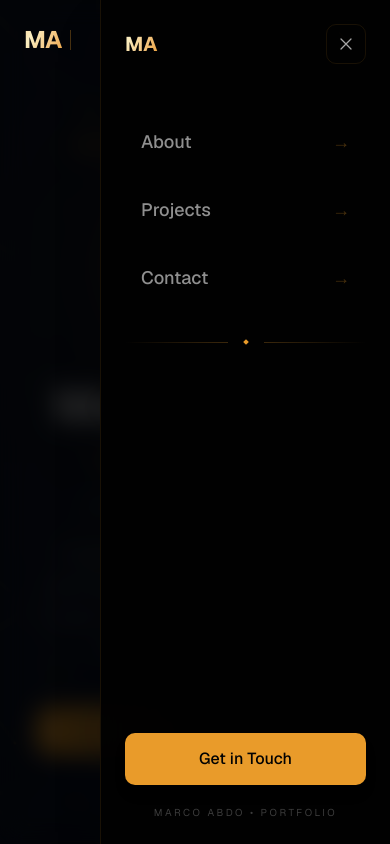
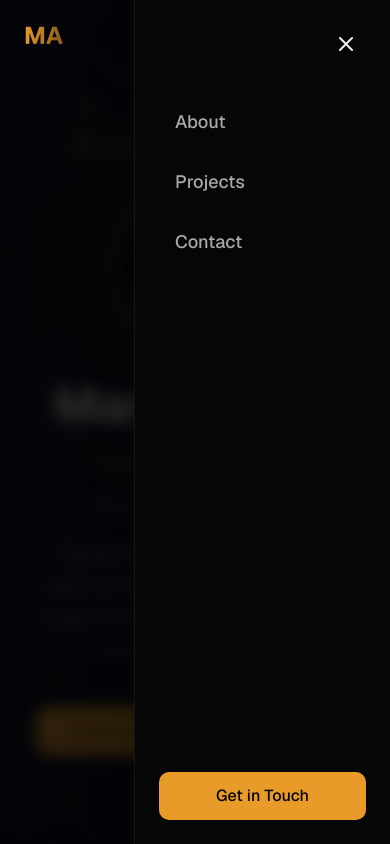
Before and after one commit to marcoabdo20/portfolio-project, a Next.js app: page / in a window 390 px wide. Both pictures are taken after a click on the button 346 px from the left and 40 px from the top of the page. Shown: the top 844 px of the page. Built offline with nearby package versions, Linux system fonts and the light colour scheme.

Commit message:
Refactor Navbar component; improve scroll handling, simplify menu items, and enhance mobile menu interactions

```diff
--- a/components/navbar.tsx
+++ b/components/navbar.tsx
@@ -8,309 +8,131 @@
   const [isMobileMenuOpen, setIsMobileMenuOpen] = useState(false)
 
   const handleScroll = useCallback(() => {
-    setIsScrolled(window.scrollY > 40)
+    setIsScrolled(window.scrollY > 50)
   }, [])
 
   useEffect(() => {
     window.addEventListener("scroll", handleScroll)
-
-    return () => {
-      window.removeEventListener("scroll", handleScroll)
-    }
+    return () => window.removeEventListener("scroll", handleScroll)
   }, [handleScroll])
 
   const scrollToSection = useCallback((id: string) => {
     const element = document.getElementById(id)
-
-    element?.scrollIntoView({
-      behavior: "smooth",
-      block: "start",
-    })
-
+    element?.scrollIntoView({ behavior: "smooth" })
     setIsMobileMenuOpen(false)
   }, [])
 
-  const menuItems = [
-    { label: "About", id: "about" },
-    { label: "Projects", id: "projects" },
-    { label: "Contact", id: "contact" },
-  ]
+  const menuItems = ["About", "Projects", "Contact"]
 
-  const prefersReducedMotion =
-    typeof window !== "undefined" &&
-    window.matchMedia(
-      "(prefers-reduced-motion: reduce)"
-    ).matches
+  const prefersReducedMotion = typeof window !== 'undefined' && window.matchMedia('(prefers-reduced-motion: reduce)').matches;
 
   return (
     <>
-      {/* ================= NAVBAR ================= */}
-
       <motion.nav
         role="navigation"
         aria-label="Main navigation"
         initial={{ opacity: 0, y: -20 }}
         animate={{ opacity: 1, y: 0 }}
         transition={{ duration: 0.8 }}
-        className={`fixed left-0 top-0 z-50 w-full transition-all duration-500 ${
-          isScrolled
-            ? "bg-background/70 backdrop-blur-xl"
-            : "bg-transparent"
+        className={`fixed top-0 w-full z-50 transition-all duration-300 will-change-transform ${
+          isScrolled ? "bg-background/80 backdrop-blur-md border-b border-border" : "bg-transparent"
         }`}
       >
-        {/* Gold bottom line */}
-
-        <div
-          className={`absolute bottom-0 left-0 h-px w-full transition-opacity duration-500 ${
-            isScrolled
-              ? "bg-gradient-to-r from-transparent via-primary/40 to-transparent opacity-100"
-              : "opacity-0"
-          }`}
-        />
-
-        <div className="mx-auto flex h-20 max-w-6xl items-center justify-between px-6">
-          {/* ================= LOGO ================= */}
-
-          <motion.button
-            type="button"
+        <div className="max-w-6xl mx-auto px-6 py-4 flex items-center justify-between">
+          <motion.div
+            whileHover={{ scale: 1.05 }}
+            className="text-2xl font-bold bg-gradient-to-r from-primary to-primary/60 bg-clip-text text-transparent cursor-pointer"
             onClick={() => scrollToSection("hero")}
-            whileHover={
-              prefersReducedMotion
-                ? {}
-                : {
-                    scale: 1.05,
-                  }
-            }
-            whileTap={
-              prefersReducedMotion
-                ? {}
-                : {
-                    scale: 0.95,
-                  }
-            }
-            className="group relative flex items-center"
             aria-label="Go to top"
           >
-            {/* Glow */}
+            MA
+          </motion.div>
 
-            <span
-              aria-hidden="true"
-              className="absolute inset-0 -z-10 rounded-full bg-primary/10 blur-xl opacity-0 transition-opacity duration-500 group-hover:opacity-100"
-            />
-
-            {/* Logo */}
-
-            <span className="text-2xl font-bold tracking-tight text-gradient-gold">
-              MA
-            </span>
-
-            {/* Small line */}
-
-            <span className="ml-2 h-5 w-px bg-primary/30" />
-
-            <span className="ml-2 hidden text-[10px] uppercase tracking-[0.25em] text-foreground/40 sm:block">
-              Portfolio
-            </span>
-          </motion.button>
-
-          {/* ================= DESKTOP MENU ================= */}
-
-          <div className="hidden items-center gap-9 md:flex">
+          <div className="hidden md:flex gap-8">
             {menuItems.map((item) => (
               <motion.button
                 type="button"
-                key={item.id}
-                onClick={() => scrollToSection(item.id)}
-                whileHover={
-                  prefersReducedMotion
-                    ? {}
-                    : {
-                        y: -2,
-                      }
-                }
-                className="group relative py-2 text-sm font-medium text-foreground/60 transition-colors duration-300 hover:text-primary"
+                key={item}
+                whileHover={{ color: "#bf9000" }}
+                onClick={() => scrollToSection(item.toLowerCase())}
+                className="text-foreground/70 hover:text-primary transition-colors text-sm font-medium"
               >
-                {item.label}
-
-                {/* Underline */}
-
-                <span className="absolute bottom-0 left-1/2 h-px w-0 -translate-x-1/2 bg-primary transition-all duration-300 group-hover:w-full" />
+                {item}
               </motion.button>
             ))}
           </div>
 
-          {/* ================= DESKTOP CTA ================= */}
-
           <motion.button
             type="button"
+            whileHover={{ scale: 1.05 }}
+            whileTap={{ scale: 0.95 }}
             onClick={() => scrollToSection("contact")}
-            whileHover={
-              prefersReducedMotion
-                ? {}
-                : {
-                    y: -2,
-                    scale: 1.02,
-                  }
-            }
-            whileTap={
-              prefersReducedMotion
-                ? {}
-                : {
-                    scale: 0.97,
-                  }
-            }
-            className="group relative hidden overflow-hidden rounded-lg border border-primary/40 bg-primary/[0.04] px-5 py-2.5 text-sm font-medium text-primary backdrop-blur-sm transition-all duration-500 hover:border-primary hover:bg-primary/10 hover:shadow-[0_0_25px_var(--gold-soft)] md:block"
+            className="hidden md:block px-6 py-2 bg-primary text-primary-foreground rounded-lg font-medium text-sm hover:shadow-lg hover:shadow-primary/50 transition-all"
           >
-            <span className="relative z-10">
             Get in Touch
-            </span>
-
-            {/* Hover shine */}
-
-            <span
-              aria-hidden="true"
-              className="absolute inset-0 -translate-x-full bg-white/10 transition-transform duration-700 group-hover:translate-x-full"
-            />
           </motion.button>
 
-          {/* ================= MOBILE BUTTON ================= */}
-
+          {/* Mobile Menu Button */}
           <motion.button
             type="button"
-            whileTap={
-              prefersReducedMotion
-                ? {}
-                : {
-                    scale: 0.9,
-                  }
-            }
-            onClick={() =>
-              setIsMobileMenuOpen(!isMobileMenuOpen)
-            }
-            className="relative flex h-10 w-10 items-center justify-center rounded-lg border border-primary/20 bg-primary/[0.03] md:hidden"
+            whileTap={{ scale: 0.9 }}
+            onClick={() => setIsMobileMenuOpen(!isMobileMenuOpen)}
+            className="md:hidden w-10 h-10 flex flex-col items-center justify-center gap-1.5"
             aria-label="Toggle menu"
             aria-expanded={isMobileMenuOpen}
             aria-controls="mobile-menu"
           >
-            <div className="flex w-5 flex-col gap-1.5">
             <motion.span
-                animate={
-                  isMobileMenuOpen
-                    ? {
-                        rotate: 45,
-                        y: 6,
-                      }
-                    : {
-                        rotate: 0,
-                        y: 0,
-                      }
-                }
-                className="block h-px w-5 bg-primary"
+              animate={isMobileMenuOpen ? { rotate: 45, y: 6 } : { rotate: 0, y: 0 }}
+              className="w-6 h-0.5 bg-foreground transition-all"
             />
-
             <motion.span
-                animate={
-                  isMobileMenuOpen
-                    ? {
-                        opacity: 0,
-                      }
-                    : {
-                        opacity: 1,
-                      }
-                }
-                className="block h-px w-5 bg-primary"
+              animate={isMobileMenuOpen ? { opacity: 0 } : { opacity: 1 }}
+              className="w-6 h-0.5 bg-foreground transition-all"
             />
-
             <motion.span
-                animate={
-                  isMobileMenuOpen
-                    ? {
-                        rotate: -45,
-                        y: -6,
-                      }
-                    : {
-                        rotate: 0,
-                        y: 0,
-                      }
-                }
-                className="block h-px w-5 bg-primary"
+              animate={isMobileMenuOpen ? { rotate: -45, y: -6 } : { rotate: 0, y: 0 }}
+              className="w-6 h-0.5 bg-foreground transition-all"
             />
-            </div>
           </motion.button>
         </div>
       </motion.nav>
 
-      {/* ================= MOBILE MENU ================= */}
-
+      {/* Mobile Menu */}
       <AnimatePresence>
         {isMobileMenuOpen && (
           <>
             {/* Backdrop */}
-
             <motion.div
               initial={{ opacity: 0 }}
               animate={{ opacity: 1 }}
               exit={{ opacity: 0 }}
               transition={{ duration: 0.3 }}
-              onClick={() =>
-                setIsMobileMenuOpen(false)
-              }
-              className="fixed inset-0 z-40 bg-background/80 backdrop-blur-md md:hidden"
+              onClick={() => setIsMobileMenuOpen(false)}
+              className="fixed inset-0 bg-background/80 backdrop-blur-sm z-40 md:hidden"
             />
 
-            {/* Mobile Panel */}
-
+            {/* Menu Panel */}
             <motion.div
               id="mobile-menu"
-              initial={{
-                x: "100%",
-              }}
-              animate={{
-                x: 0,
-              }}
-              exit={{
-                x: "100%",
-              }}
-              transition={
-                prefersReducedMotion
-                  ? {
-                      duration: 0,
-                    }
-                  : {
-                      type: "spring",
-                      damping: 26,
-                      stiffness: 220,
-                    }
-              }
-              className="fixed right-0 top-0 z-50 h-full w-[290px] border-l border-primary/10 bg-background/95 shadow-2xl backdrop-blur-2xl md:hidden"
+              initial={{ x: "100%" }}
+              animate={{ x: 0 }}
+              exit={{ x: "100%" }}
+              transition={prefersReducedMotion ? { duration: 0 } : { type: "spring", damping: 25, stiffness: 200 }}
+              className="fixed top-0 right-0 h-full w-64 bg-card border-l border-border z-50 md:hidden shadow-2xl"
             >
-              <div className="flex h-full flex-col p-6">
-                {/* Mobile Header */}
-
-                <div className="mb-12 flex items-center justify-between">
-                  <button
-                    type="button"
-                    onClick={() =>
-                      scrollToSection("hero")
-                    }
-                    className="text-xl font-bold text-gradient-gold"
-                  >
-                    MA
-                  </button>
-
+              <div className="flex flex-col h-full p-6">
+                {/* Close Button */}
+                <div className="flex justify-end mb-8">
                   <motion.button
                     type="button"
-                    whileTap={{
-                      scale: 0.9,
-                    }}
-                    onClick={() =>
-                      setIsMobileMenuOpen(false)
-                    }
-                    className="flex h-10 w-10 items-center justify-center rounded-lg border border-primary/10 text-foreground/70 transition-colors hover:border-primary/30 hover:text-primary"
+                    whileTap={{ scale: 0.9 }}
+                    onClick={() => setIsMobileMenuOpen(false)}
+                    className="w-10 h-10 flex items-center justify-center rounded-lg hover:bg-background transition-colors"
                     aria-label="Close menu"
                   >
                     <svg
-                      className="h-5 w-5"
+                      className="w-6 h-6"
                       fill="none"
                       stroke="currentColor"
                       viewBox="0 0 24 24"
@@ -318,104 +140,43 @@
                       <path
                         strokeLinecap="round"
                         strokeLinejoin="round"
-                        strokeWidth={1.5}
+                        strokeWidth={2}
                         d="M6 18L18 6M6 6l12 12"
                       />
                     </svg>
                   </motion.button>
                 </div>
 
-                {/* Menu */}
-
+                {/* Menu Items */}
                 <div className="flex flex-col gap-2">
-                  {menuItems.map(
-                    (item, index) => (
+                  {menuItems.map((item, index) => (
                     <motion.button
                       type="button"
-                        key={item.id}
-                        initial={{
-                          opacity: 0,
-                          x: 20,
-                        }}
-                        animate={{
-                          opacity: 1,
-                          x: 0,
-                        }}
-                        transition={
-                          prefersReducedMotion
-                            ? {
-                                duration: 0,
-                              }
-                            : {
-                                delay:
-                                  index * 0.08,
-                              }
-                        }
-                        whileHover={{
-                          x: 5,
-                        }}
-                        onClick={() =>
-                          scrollToSection(
-                            item.id
-                          )
-                        }
-                        className="group flex items-center justify-between rounded-lg px-4 py-4 text-left text-lg font-medium text-foreground/60 transition-all duration-300 hover:bg-primary/[0.05] hover:text-primary"
+                      key={item}
+                      initial={{ opacity: 0, x: 20 }}
+                      animate={{ opacity: 1, x: 0 }}
+                      transition={prefersReducedMotion ? { duration: 0 } : { delay: index * 0.1 }}
+                      whileHover={{ x: 4 }}
+                      onClick={() => scrollToSection(item.toLowerCase())}
+                      className="text-left px-4 py-3 text-foreground/70 hover:text-primary hover:bg-background rounded-lg transition-all text-lg font-medium"
                     >
-                        <span>
-                          {item.label}
-                        </span>
-
-                        <span className="text-primary/30 transition-transform duration-300 group-hover:translate-x-1">
-                          →
-                        </span>
+                      {item}
                     </motion.button>
-                    )
-                  )}
+                  ))}
                 </div>
 
-                {/* Divider */}
-
-                <div className="divider-luxury my-8">
-                  <span className="h-1 w-1 rotate-45 bg-primary" />
-                </div>
-
-                {/* CTA */}
-
+                {/* Get in Touch Button */}
                 <motion.button
                   type="button"
-                  initial={{
-                    opacity: 0,
-                    y: 20,
-                  }}
-                  animate={{
-                    opacity: 1,
-                    y: 0,
-                  }}
-                  transition={
-                    prefersReducedMotion
-                      ? {
-                          duration: 0,
-                        }
-                      : {
-                          delay: 0.3,
-                        }
-                  }
-                  whileTap={{
-                    scale: 0.97,
-                  }}
-                  onClick={() =>
-                    scrollToSection("contact")
-                  }
-                  className="mt-auto w-full rounded-lg bg-primary px-6 py-3.5 font-medium text-primary-foreground shadow-lg transition-all duration-500 hover:shadow-[0_0_30px_var(--gold-mid)]"
+                  initial={{ opacity: 0, y: 20 }}
+                  animate={{ opacity: 1, y: 0 }}
+                  transition={prefersReducedMotion ? { duration: 0 } : { delay: 0.3 }}
+                  whileTap={{ scale: 0.95 }}
+                  onClick={() => scrollToSection("contact")}
+                  className="mt-auto w-full px-6 py-3 bg-primary text-primary-foreground rounded-lg font-medium hover:shadow-lg hover:shadow-primary/50 transition-all"
                 >
                   Get in Touch
                 </motion.button>
-
-                {/* Footer text */}
-
-                <p className="mt-5 text-center text-[10px] uppercase tracking-[0.25em] text-foreground/25">
-                  Marco Abdo • Portfolio
-                </p>
               </div>
             </motion.div>
           </>
```
Lines whose indentation alone changed are shown as unchanged.
